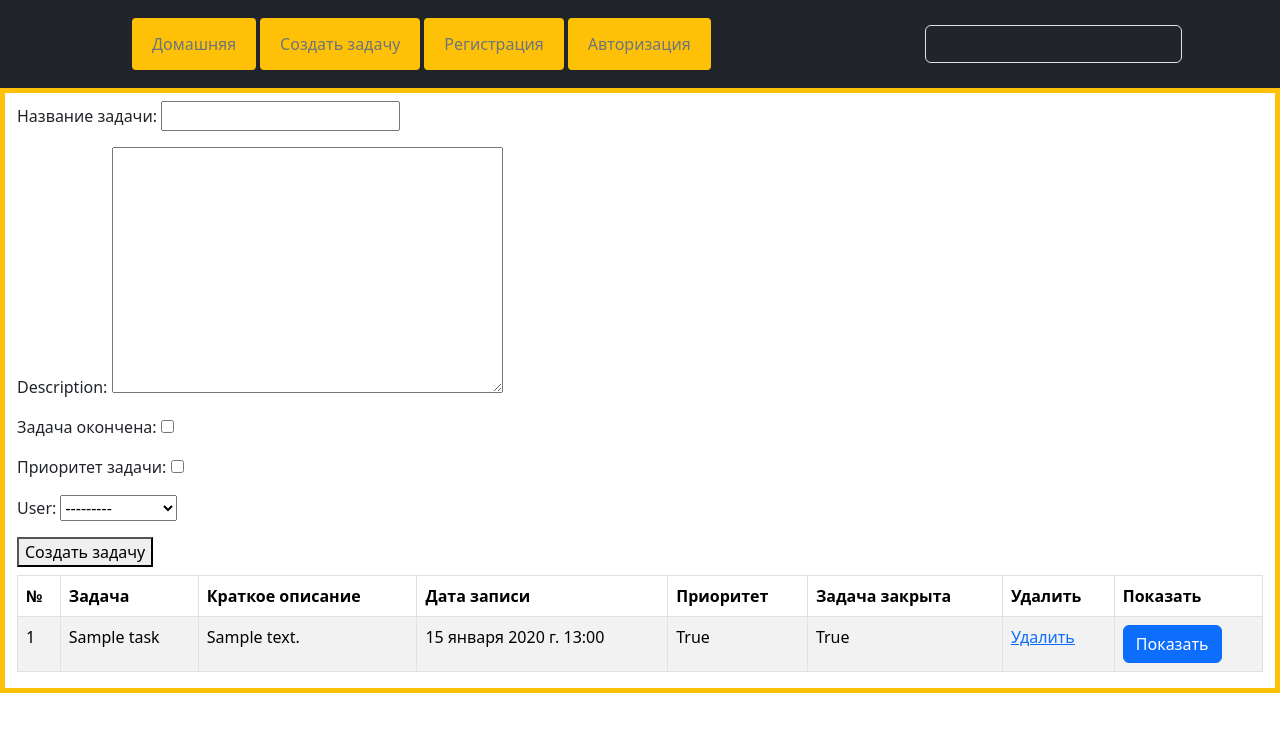
After one commit to MikoJIa/Diplom_project_Dajango_TasksList, a Django app: page /create_task/ in a window 1280 px wide. The commit adds this page. Shown: the top 732 px of the page. Run offline with Django 4.2, Linux system fonts and the light colour scheme; tables that the repository leaves empty hold one stand-in row (values such as "Sample post"); some libraries are stand-ins or nearby versions.

Commit message:
add create_task.html, Tasksapp/views/create_task and task_delete, urls for create_task and task_delete

```diff
--- a/listtaskapp/Tasksapp/templates/tasksapp/base.html
+++ b/listtaskapp/Tasksapp/templates/tasksapp/base.html
@@ -22,7 +22,7 @@
         <ul class="nav col-12 col-lg-auto me-lg-auto mb-2 justify-content-center mb-md-0">
             <button type="button" class="btn btn-warning border border-2 border-dark"><a href="{% url 'home_page' %}" class="nav-link px-2 text-secondary">Домашняя</a></button>
 <!--          <li><a href="{% url 'home_page' %}" class="nav-link px-2 text-secondary">Домашняя</a></li>-->
-            <button type="button" class="btn btn-warning border border-2 border-dark"><a href="#" class="nav-link px-2 text-secondary">Создать задачу</a></button>
+            <button type="button" class="btn btn-warning border border-2 border-dark"><a href="{% url 'create_task' %}" class="nav-link px-2 text-secondary">Создать задачу</a></button>
 <!--          <li><a href="#" class="nav-link px-2 text-white">Создать задачу</a></li>-->
             <button type="button" class="btn btn-warning border border-2 border-dark"><a href="{% url 'register' %}" class="nav-link px-2 text-secondary">Регистрация</a></button>
 <!--          <li><a href="{% url 'register' %}" class="nav-link px-2 text-white">Регистрация</a></li>-->
--- /dev/null
+++ b/listtaskapp/Tasksapp/templates/tasksapp/create_task.html
@@ -0,0 +1,47 @@
+{% extends 'Tasksapp/base.html' %}
+
+{% block title %}
+    <h1>Создайте или обновите задачу</h1>
+{% endblock title %}
+
+{% block content %}
+<div class="container-fluid text-start border border-5 border-warning">
+    <form action="" method="post">
+        {% csrf_token %}
+        <div class="form-group my-2">
+            {{ form.as_p }}
+            <button type="submit">Создать задачу</button>
+        </div>
+    </form>
+    {% if task_obj.count > 0 %}
+    <table class="table table-striped table-bordered text-start">
+        <thead>
+        <tr>
+            <th>№</th>
+            <th>Задача</th>
+            <th>Краткое описание</th>
+            <th>Дата записи</th>
+            <th>Приоритет</th>
+            <th>Задача закрыта</th>
+            <th>Удалить</th>
+            <th>Показать</th>
+        </tr>
+        </thead>
+        <tbody>
+        {% for task in task_obj %}
+        <tr>
+            <td>{{ task.id }}</td>
+            <td>{{ task.title }}</td>
+            <td>{{ task.description }}</td>
+            <td>{{ task.created_task }}</td>
+            <td>{{ task.priority }}</td>
+            <td>{{ task.finished_task }}</td>
+            <td><a href="task_delete/{{ task.id }}">Удалить</a></td>
+            <td><a href="{{ task.description.url }}" class="btn btn-primary" target="_blank">Показать</a></td>
+        </tr>
+        {% endfor %}
+        </tbody>
+    </table>
+    {% endif %}
+</div>
+{% endblock content %}
--- a/listtaskapp/Tasksapp/templates/tasksapp/home_page.html
+++ b/listtaskapp/Tasksapp/templates/tasksapp/home_page.html
@@ -9,8 +9,8 @@
 <table class="table table-striped table-border text-start">
     <thead>
         <tr>
-            <th>Имя</th>
-            <th>Возраст</th>
+            <th>Задача</th>
+            <th></th>
         </tr>
     </thead>
     <tbody>
@@ -22,5 +22,6 @@
     {% endfor %}
     </tbody>
 </table>
+
 {% endif %}
 {% endblock content %}
--- a/listtaskapp/Tasksapp/urls.py
+++ b/listtaskapp/Tasksapp/urls.py
@@ -5,5 +5,7 @@ urlpatterns = [
     path('create_task/', views.create_task),
     path('register/', views.register_user, name='register'),
     path('', views.home_page, name='home_page'),
-    path('auth_user', views.auth_user, name='auth_user')
+    path('auth_user/', views.auth_user, name='auth_user'),
+    path('create_task/', views.create_task, name='create_task'),
+    path('create_task/task_delete/<int:id>/', views.task_delete, name='task_delete'),
 ]
--- a/listtaskapp/Tasksapp/views.py
+++ b/listtaskapp/Tasksapp/views.py
@@ -2,22 +2,37 @@ from django.contrib import auth
 from django.shortcuts import render, redirect
 from .forms import TaskForm, UserRegisterForm, UserLoginForm
 from django.contrib.auth import login, authenticate
-from django.http import HttpResponse
-from .models import User
+from django.http import HttpResponse, HttpResponseNotFound
+from .models import User, Tasks
 
 
 def create_task(request):
     if request.method == 'POST':
         form = TaskForm(request.POST)
         if form.is_valid():
-            task = form.save()
-            task.user = request.user
-            return redirect('home.html')
+            form.save()
+            task = form.save(commit=False)
+            user = User.objects.get(user=request.user) # Нужно обратить внимание, что мы
+            # используем не id поле, а мы используем именно объект
+            task.user = user
+            task.save()
+            return redirect('home_page.html')
     form = TaskForm()
+    task_obj = Tasks.objects.all()
     context = {
-        'form': form
+        'form': form,
+        'task_obj': task_obj
     }
-    return render(request, 'Tasksapp/create_task', context)
+    return render(request, 'Tasksapp/create_task.html', context)
+
+
+def task_delete(request, id):
+    try:
+        task = Tasks.objects.get(id=id)
+        task.delete()
+        return redirect('create_task')
+    except NameError:
+        return HttpResponseNotFound(f'<h1>Такая задача не найдена!!!</h1>')
 
 
 def register_user(request):
--- a/listtaskapp/listtaskapp/settings.py
+++ b/listtaskapp/listtaskapp/settings.py
@@ -55,7 +55,7 @@ ROOT_URLCONF = "listtaskapp.urls"
 TEMPLATES = [
     {
         "BACKEND": "django.template.backends.django.DjangoTemplates",
-        "DIRS": [],
+        "DIRS": [os.path.join(BASE_DIR, 'templates')],
         "APP_DIRS": True,
         "OPTIONS": {
             "context_processors": [
```
